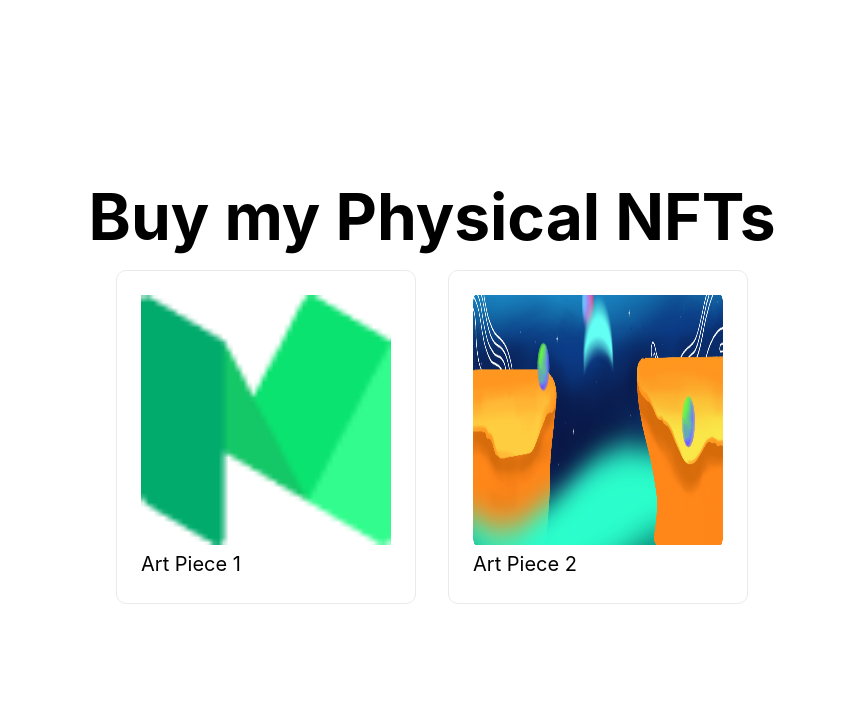
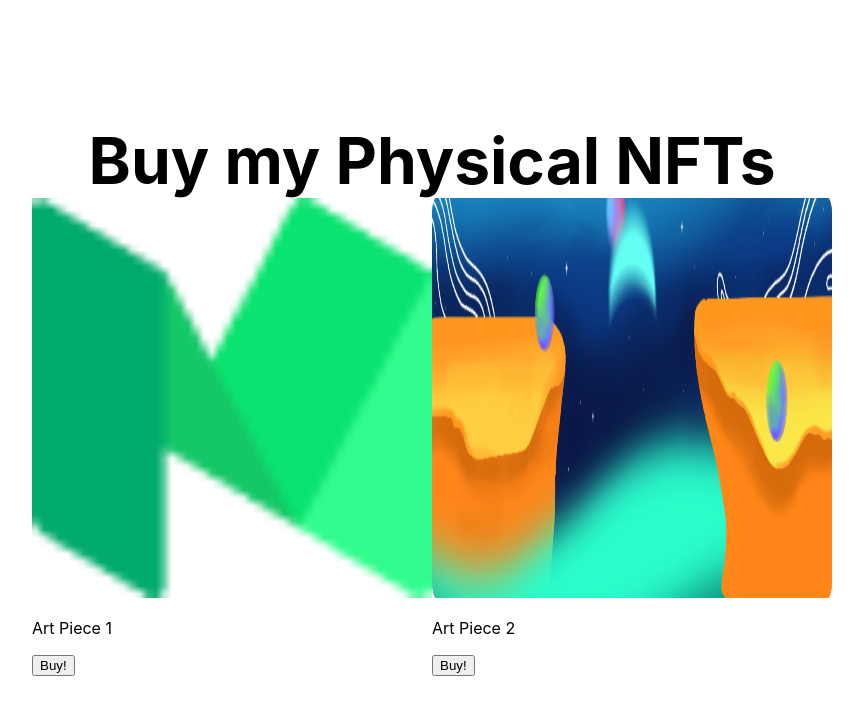
Before and after one commit to sowmyy/stripe-nextjs, a Next.js app: page / in a window 1280 px wide. Shown: the top 714 px of the page, without its empty margins (208-1071 px from the left). Built offline with nearby package versions, Linux system fonts and the light colour scheme.

Commit message:
Added Stripe config

```diff
--- /dev/null
+++ b/checkout.js
@@ -0,0 +1,21 @@
+import { loadStripe } from "@stripe/stripe-js";
+
+export async function checkout({lineItems}) {
+    let stripePromise = null;
+
+    const getStripe  = () => {
+        if (!stripePromise) {
+            stripePromise = loadStripe(`${process.env.NEXT_PUBLIC_API_KEY}`)
+        }
+        return stripePromise;
+    }
+
+    const stripe = await getStripe()
+
+    await stripe.redirectToCheckout({
+        mode: 'payment',
+        lineItems,
+        successUrl: `${window.location.origin}? session_id={CHECKOUT_SESSION_ID}`,
+        cancelUrl: window.location.origin
+    })
+ }
--- a/package.json
+++ b/package.json
@@ -9,6 +9,7 @@
     "lint": "next lint"
   },
   "dependencies": {
+    "@stripe/stripe-js": "^1.32.0",
     "next": "12.2.2",
     "react": "18.2.0",
     "react-dom": "18.2.0"
--- a/pages/index.js
+++ b/pages/index.js
@@ -1,6 +1,7 @@
 import Head from 'next/head'
 import Image from 'next/image'
 import styles from '../styles/Home.module.css'
+import { checkout } from '../checkout'
 
 export default function Home() {
   return (
@@ -17,14 +18,29 @@ export default function Home() {
         </h1>
 
         <div className={styles.grid}>
-          <a href="https://nextjs.org/docs" className={styles.card}>
+
+          <div>
             <Image src="/images/medium.png" alt="NFT" width={400} height={400} />
             <p>Art Piece 1</p>
-          </a>
-          <a href="https://nextjs.org/docs" className={styles.card}>
-            <Image src="/images/IMG_4860.png" alt="NFT" width={400} height={400} />
+            <button onClick={(() => {
+                checkout({
+                  lineItems: [
+                    {
+                      price: "price_1LKJFNSJFDFywDTJsJeN1jw1",
+                      quantity: 1
+                    }
+                  ]
+                })
+              })}>Buy!
+            </button>
+          </div>
+
+          <div>
+             <Image src="/images/IMG_4860.png" alt="NFT" width={400} height={400} />
             <p>Art Piece 2</p>
-          </a>
+            <button>Buy!</button>
+          </div>
+
         </div>
       </main>
 
```
Also changed, not shown: 1 other file (tests, documents, lock files or other folders).
